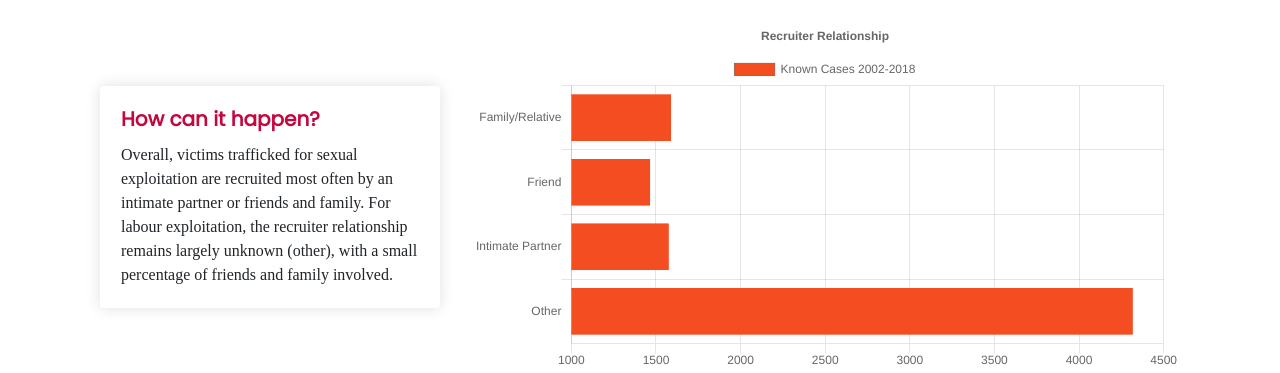
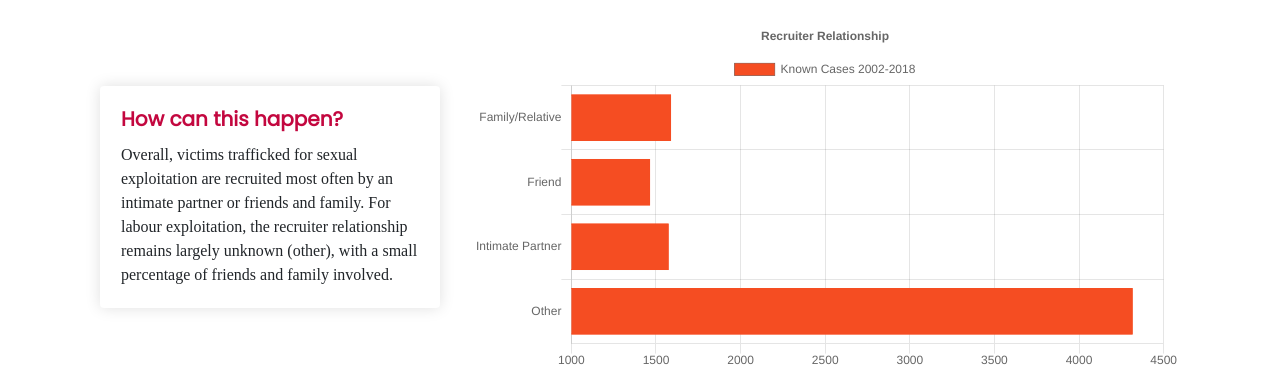
Before and after one commit to winstonbarlowg/ctdc_data_analysis, a Flask app: page / in a window 1280 px wide. Shown: the part 1016-1389 px from the top of the page. Run offline with Flask 3, Linux system fonts and the light colour scheme; some libraries are stand-ins or nearby versions; some web fonts are replaced.

Commit message:
content fixes

```diff
--- a/projecth/templates/main.html
+++ b/projecth/templates/main.html
@@ -70,7 +70,7 @@
     <div class="col-6 col-md-4 my-auto">
       <div class="card">
         <div class="card-body">
-          <h5 class="card-title">How can it happen?</h5>
+          <h5 class="card-title">How can this happen?</h5>
           <p class="card-text">Overall, victims trafficked for sexual exploitation are recruited most often by an intimate partner or friends and family.
             For labour exploitation, the recruiter relationship remains largely unknown (other), with a small percentage of friends and family involved. </p>
         </div>
```
